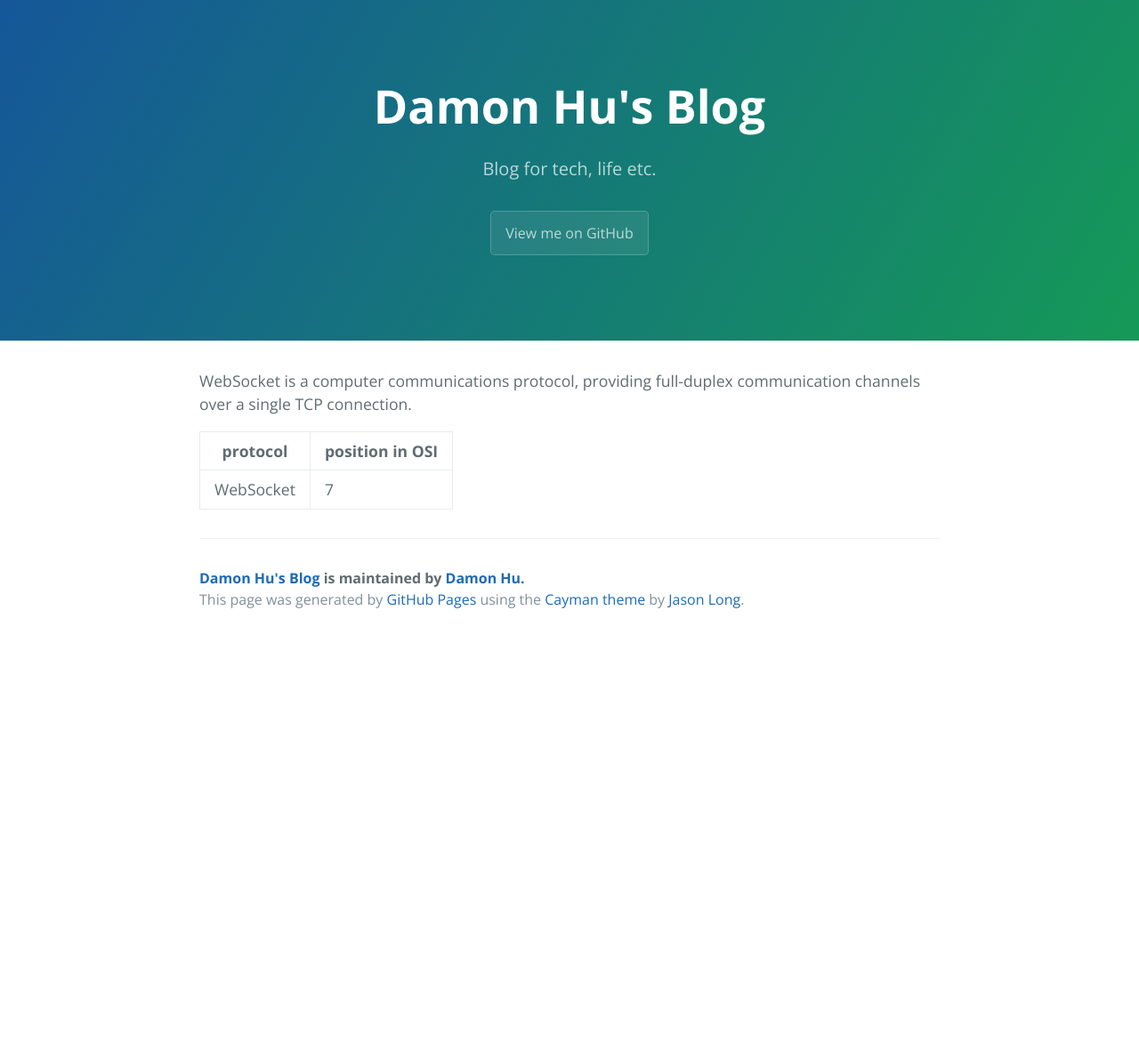
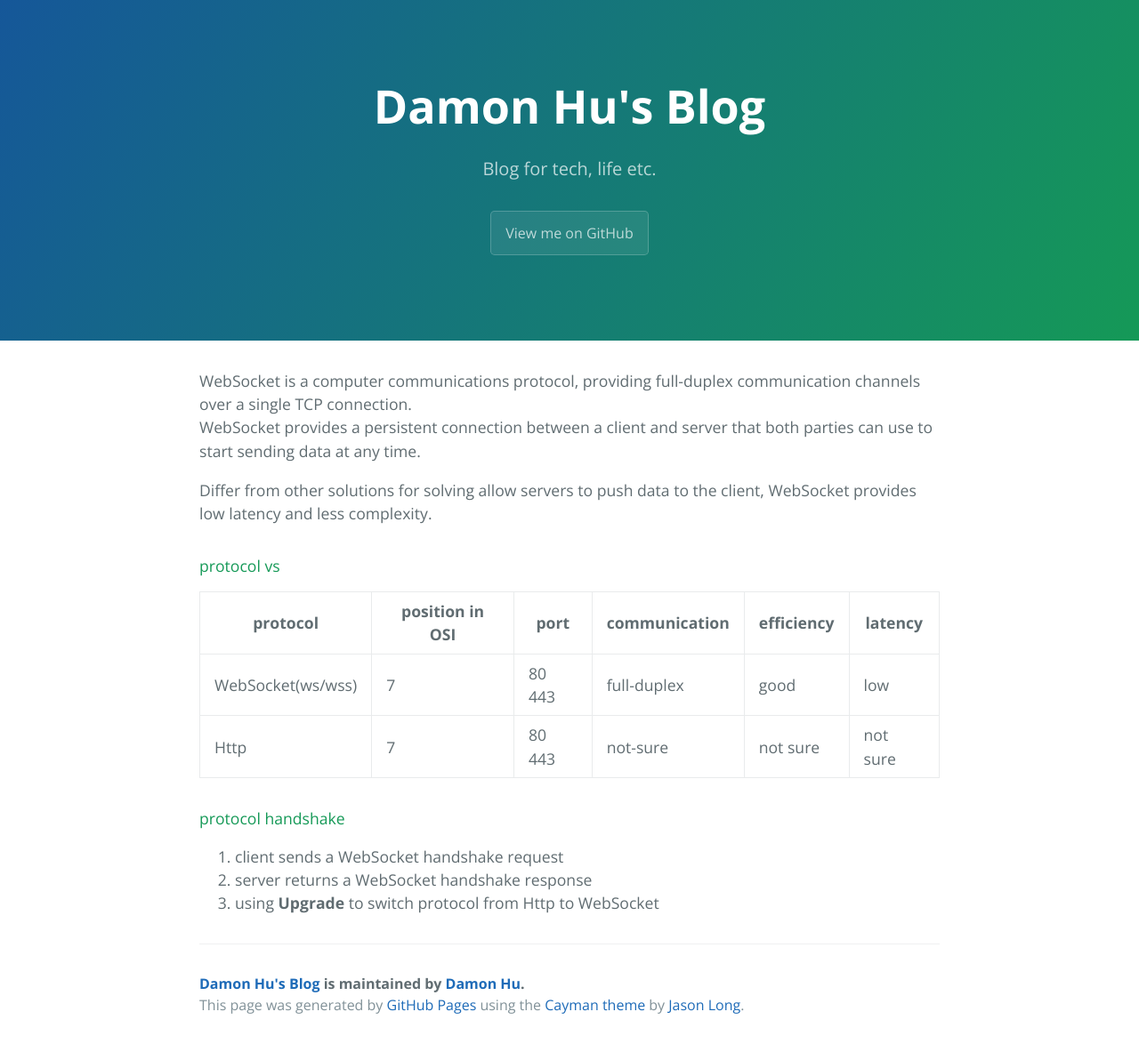
Before and after one commit to dreamhb/dreamhb.github.io, a Jekyll site: the page built from _posts/2019-03-18-WebSocket.md, in a window 1280 px wide. Shown: the whole page at 89% size. Built offline with Jekyll 4.4.1, drawn with Linux system fonts in a browser that asks for light colours; before the commit the page ends 900 px from its top, so only the background shows below that.

Commit message:
fulfill the article

```diff
--- a/_posts/2019-03-18-WebSocket.md
+++ b/_posts/2019-03-18-WebSocket.md
@@ -7,7 +7,20 @@ categories: other
 ---
 
 WebSocket is a computer communications protocol, providing full-duplex communication channels over a single TCP connection.
+WebSocket provides a persistent connection between a client and server that both parties can use to start sending data at any time.
 
-| protocol | position in OSI |
-| ---- | ---- |
-| WebSocket | 7 |
+Differ from other solutions for solving allow servers to push data to the client,
+WebSocket provides low latency and less complexity.
+
+#### protocol vs
+
+| protocol | position in OSI | port | communication | efficiency | latency |
+| ---- | ----- | ---- | ---- | ---- | ---- |
+| WebSocket(ws/wss) | 7 | 80 443 | full-duplex | good | low |
+| Http | 7 | 80 443 | not-sure | not sure | not sure |
+
+
+#### protocol handshake
+1. client sends a WebSocket handshake request
+2. server returns a WebSocket handshake response
+3. using **Upgrade** to switch protocol from Http to WebSocket
```
